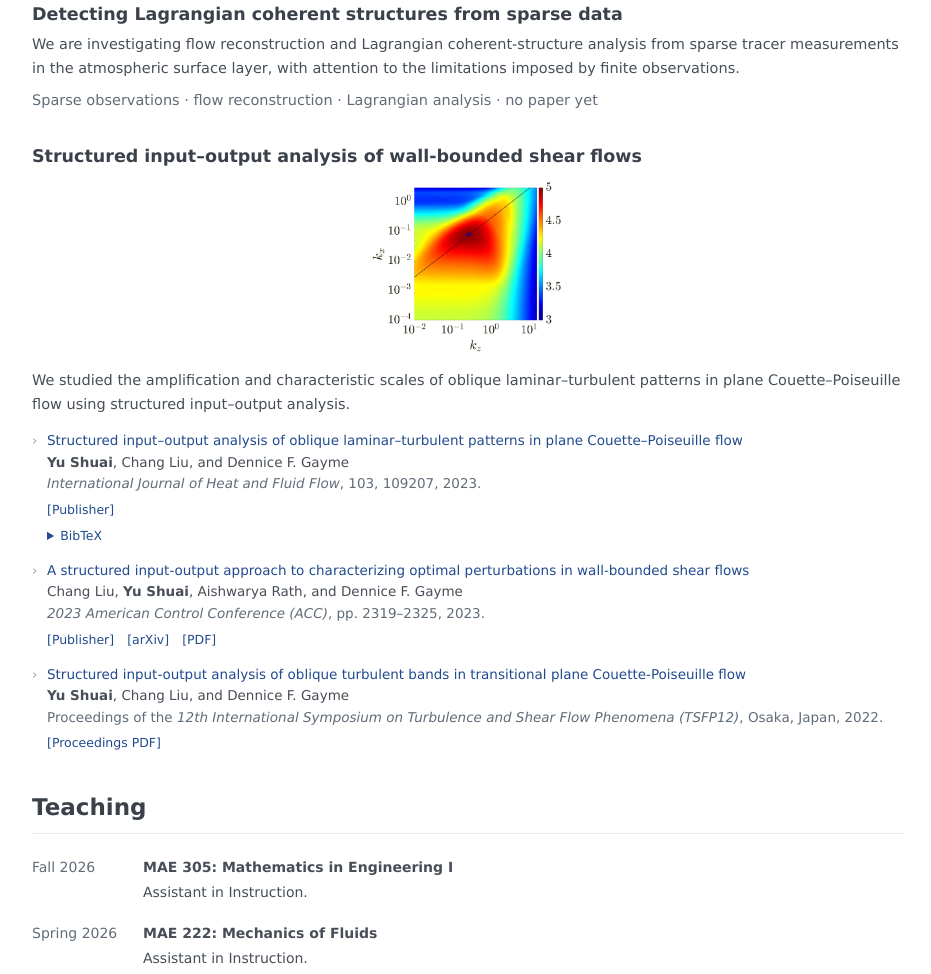
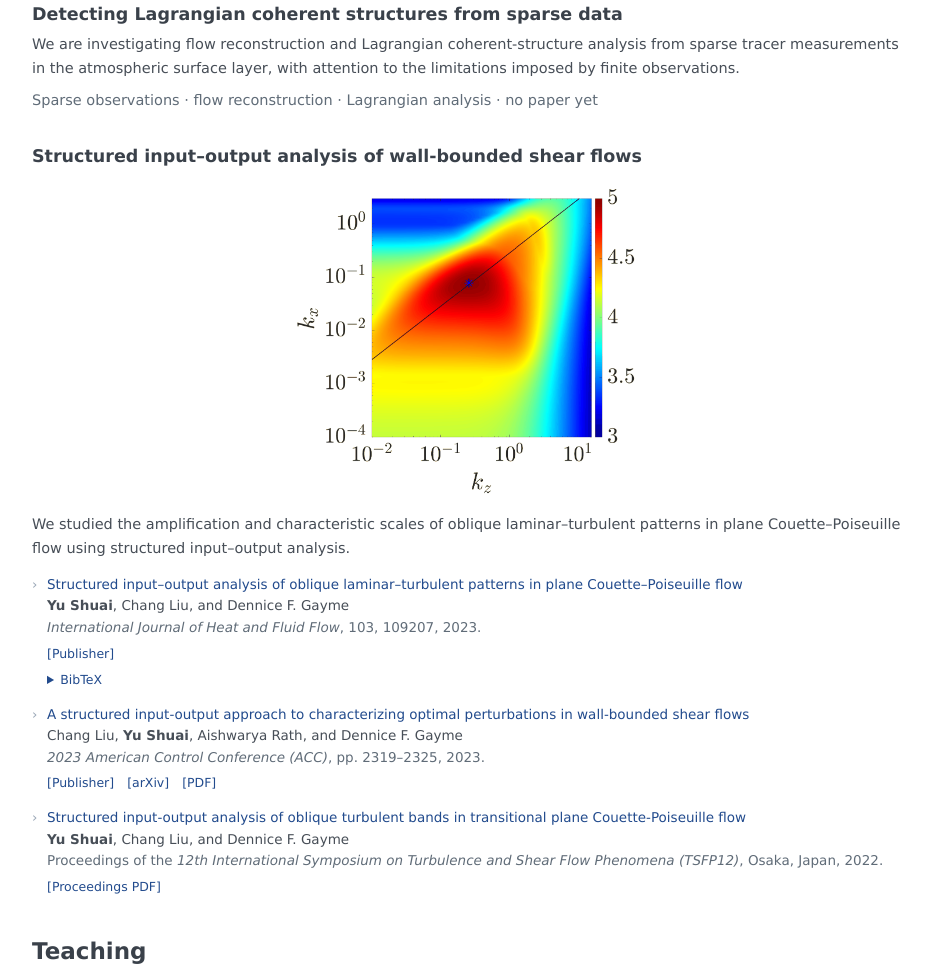
Before and after one commit to Yu-Shuai-PU/Yu-Shuai-PU.github.io, a plain HTML site: page index.html in a window 1280 px wide. Shown: the part 1371-2345 px from the top of the page, without its empty margins (316-1247 px from the left). Drawn offline with Linux system fonts and the light colour scheme.

Commit message:
Set the structured input-output figure to 40% of the text width
Co-Authored-By: Claude Opus 5 (1M context) <noreply@anthropic.com>

```diff
--- a/index.html
+++ b/index.html
@@ -70,7 +70,7 @@ section { margin: 0 0 40px; }
 .research-item:last-of-type { margin-bottom: 0; }
 /* Figures are centred and sized as a share of the text width; height follows the image itself. */
 .research-figure { display: block; width: 50%; height: auto; margin: 0 auto 15px; }
-.research-figure--small { width: 22.22%; }
+.research-figure--small { width: 40%; }
 .research-item h3 { font-size: 17.5px; margin-bottom: 7px; }
 .research-item p { font-size: 14.5px; line-height: 1.65; margin-bottom: 8px; }
 .inline-links { display: flex; flex-wrap: wrap; gap: 16px; font-size: 13px; }
```
